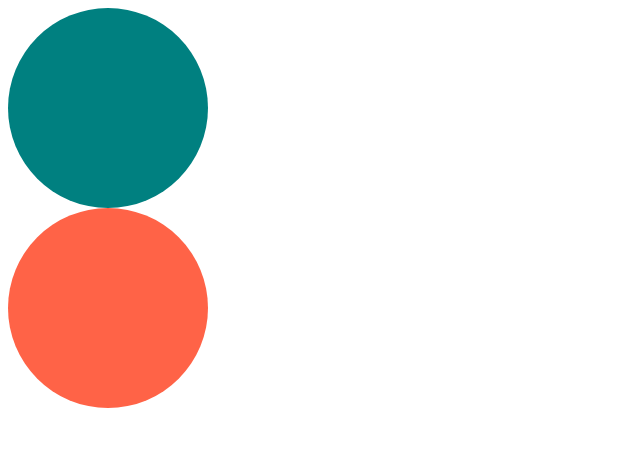
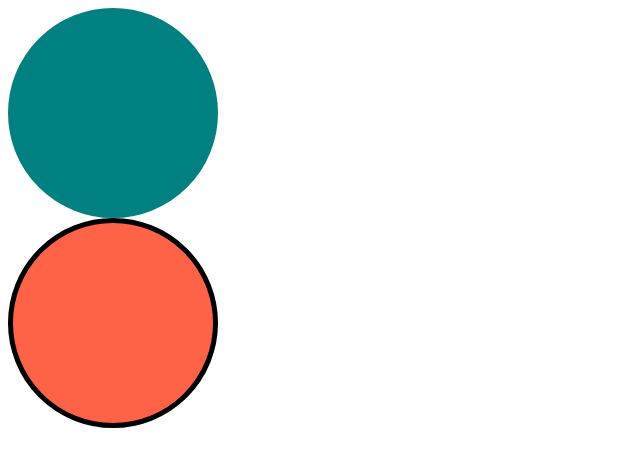
Before and after one commit to Inginginging/Coin_Tracker, a React (Create React App) app: page / in a window 1280 px wide. Shown: the top 466 px of the page, without its empty margins (0-640 px from the left). Built offline with nearby package versions, Linux system fonts and the light colour scheme.

Commit message:
Optional Props (?:)

```diff
--- a/src/App.tsx
+++ b/src/App.tsx
@@ -5,7 +5,7 @@ function App() {
   return (
     <div>
       <Circle bgColor="teal" />
-      <Circle bgColor="tomato" />
+      <Circle bgColor="tomato" borderColor="Black" />
     </div>
   );
 }
--- a/src/Circle.tsx
+++ b/src/Circle.tsx
@@ -3,10 +3,12 @@ import styled from "styled-components";
 //Circle의 interface
 interface ICircle {
   bgColor: string;
+  borderColor?: string;
 }
 //Container의 interface
 interface IContainer {
   bgColor: string;
+  borderColor: string;
 }
 
 const Container = styled.div<IContainer>`
@@ -15,11 +17,18 @@ const Container = styled.div<IContainer>`
   height: 200px;
   border-radius: 50%;
   background-color: ${(props) => props.bgColor};
+  //style을 지정하므로 styled Componenet의 interface는 optional이 되어선 안됨.
+  border: 5px solid ${(props) => props.borderColor};
 `;
 
 //componenet에 interface 적용
-function Circle({ bgColor }: ICircle) {
-  return <Container bgColor={bgColor} />;
+function Circle({ bgColor, borderColor }: ICircle) {
+  return (
+    <Container
+      bgColor={bgColor}
+      borderColor={borderColor ? borderColor : bgColor}
+    />
+  );
 }
 
 export default Circle;
```
